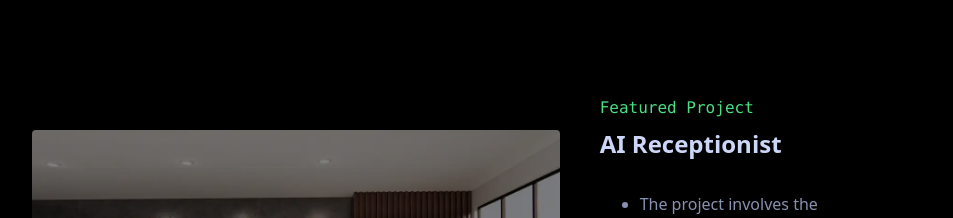
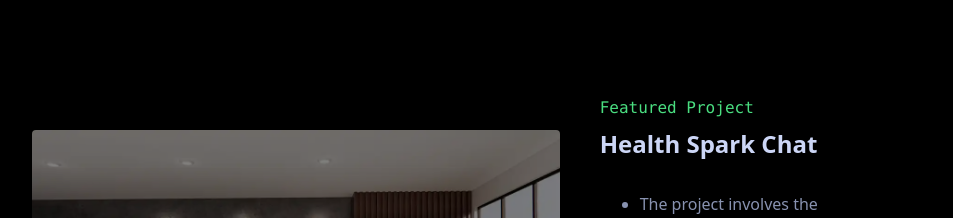
Before and after one commit to ishiiii10/Portfolio, an Angular app: page / in a window 1280 px wide. Shown: the part 4268-4486 px from the top of the page, without its empty margins (150-1103 px from the left). Built offline with nearby package versions, Linux system fonts and the light colour scheme.

Commit message:
project added

```diff
--- a/src/app/components/projects/projects.component.ts
+++ b/src/app/components/projects/projects.component.ts
@@ -31,7 +31,7 @@
       aosImage: 'fade-left'
     },
     {
-      title: 'AI Receptionist',
+      title: 'Health Spark Chat',
       description: [
         'The project involves the implementation of a receptionist system for tourists and hotel guests, utilizing a multilingual AI avatar.',
         'The system provides assistance and information to guests in multiple languages, enhancing their overall experience while streamlining hotel operations.'
```
